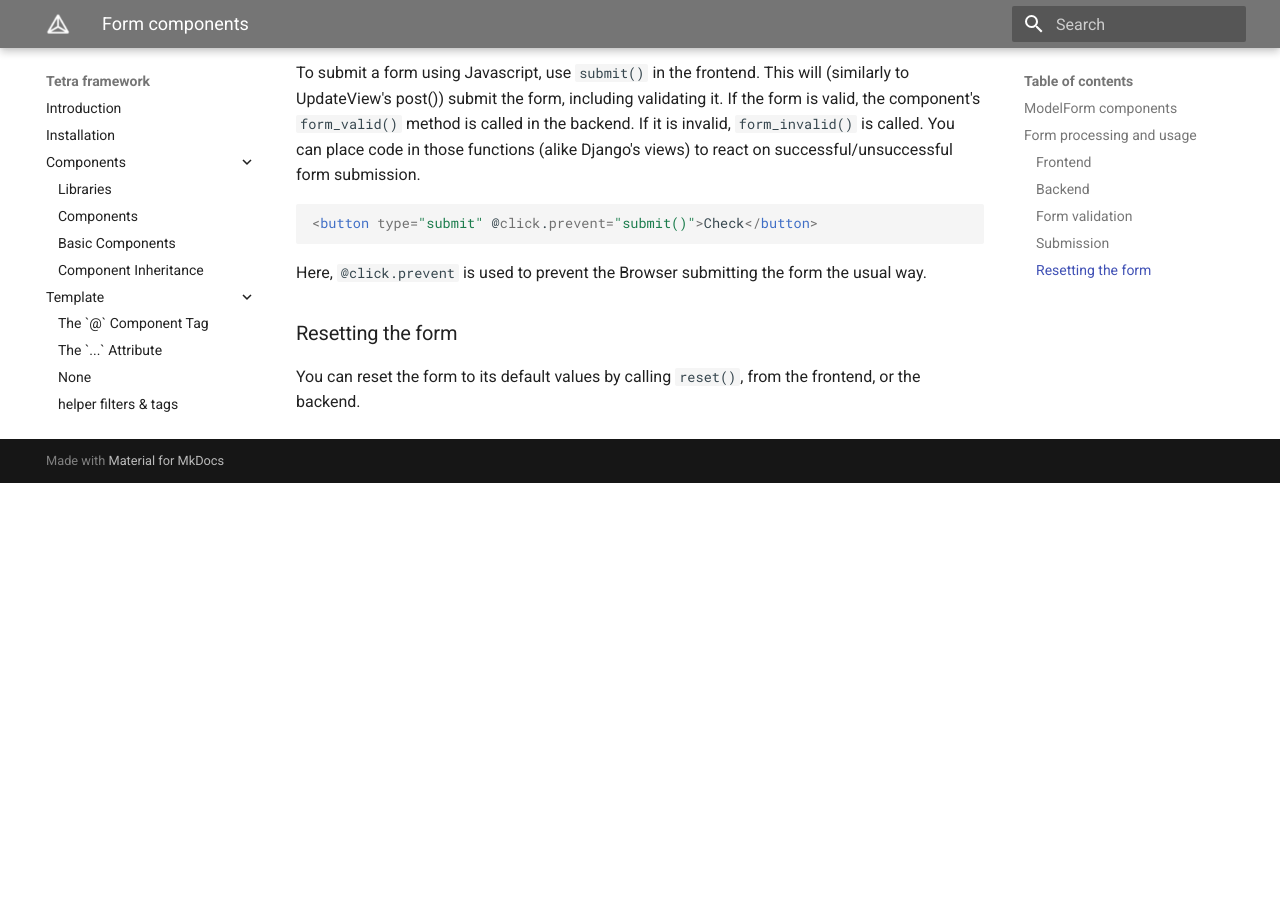
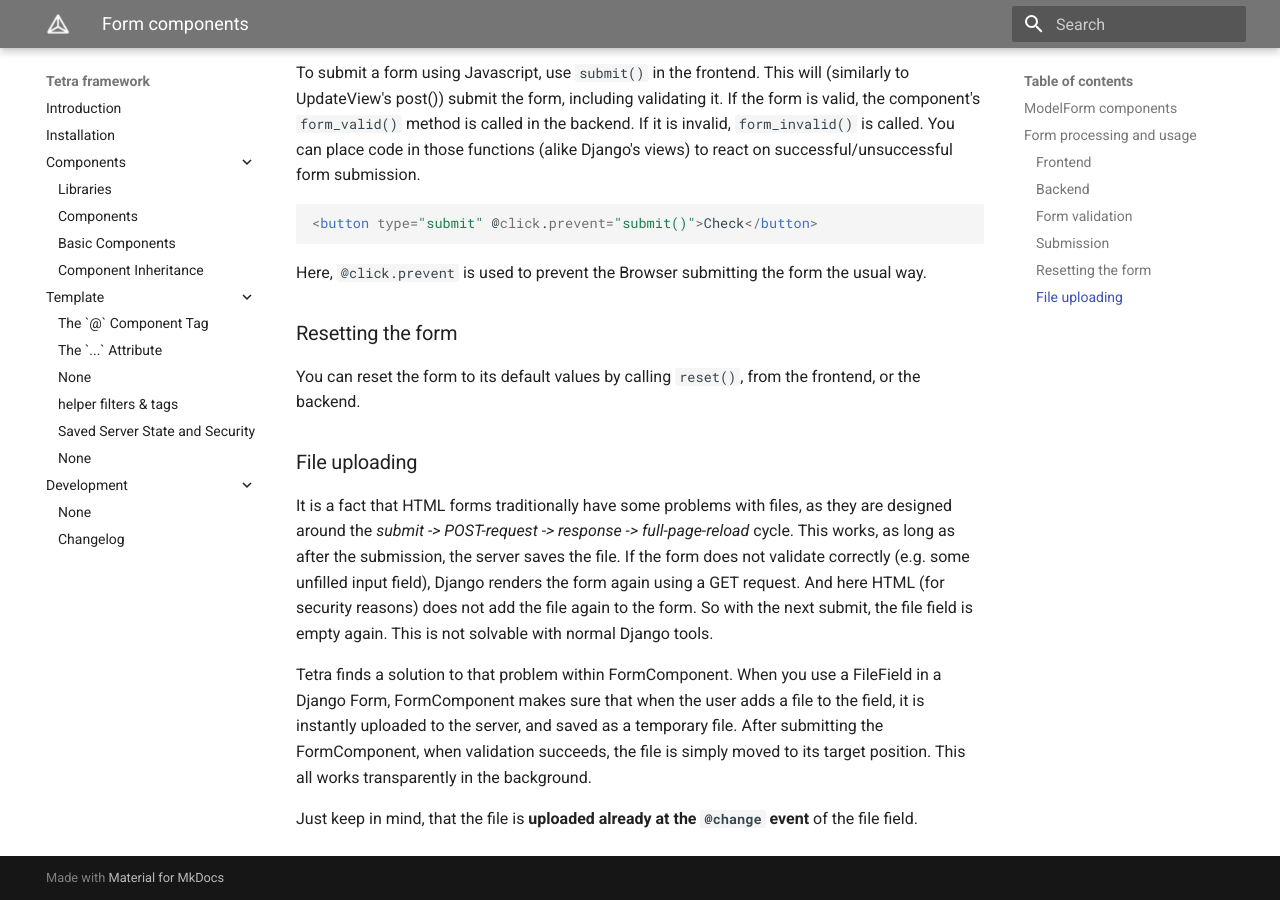
Before and after one commit to tetra-framework/tetra, an MkDocs documentation site: the page built from docs/form_components.md, in a window 1280 px wide and 900 px high, scrolled down 2783 px. Built offline with MkDocs 1.6.1 and Material for MkDocs 9.7.7, drawn with Linux system fonts in a browser that asks for light colours; before the commit the page ends 3266 px from its top, so only the background shows below that.

```diff
--- a/docs/form_components.md
+++ b/docs/form_components.md
@@ -142,3 +142,11 @@
 ### Resetting the form
 
 You can reset the form to its default values by calling `reset()`, from the frontend, or the backend.
+
+### File uploading
+
+It is a fact that HTML forms traditionally have some problems with files, as they are designed around the *submit -> POST-request -> response -> full-page-reload* cycle. This works, as long as after the submission, the server saves the file. If the form does not validate correctly (e.g. some unfilled input field), Django renders the form again using a GET request. And here HTML (for security reasons) does not add the file again to the form. So with the next submit, the file field is empty again. This is not solvable with normal Django tools.
+
+Tetra finds a solution to that problem within FormComponent. When you use a FileField in a Django Form, FormComponent makes sure that when the user adds a file to the field, it is instantly uploaded to the server, and saved as a temporary file. After submitting the FormComponent, when validation succeeds, the file is simply moved to its target position. This all works transparently in the background.
+
+Just keep in mind, that the file is **uploaded already at the `@change` event** of the file field.
```
Also changed, not shown: 1 other file.
